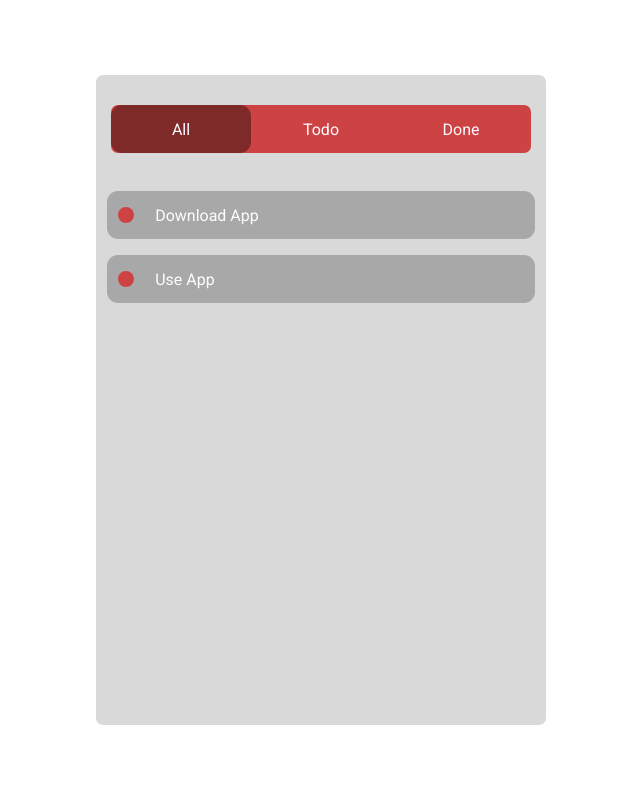
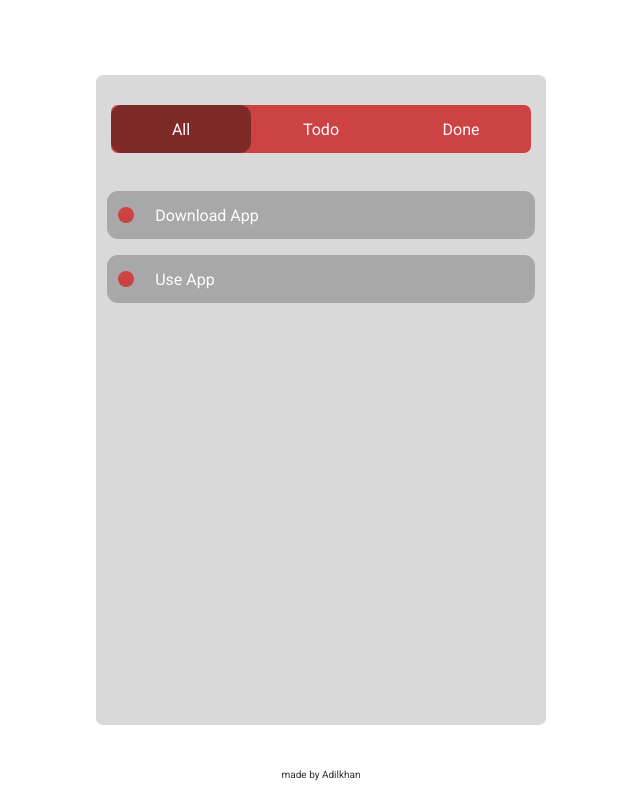
Before and after one commit to boravia/todo-list, a Vue app: page / in a window 1280 px wide. Shown: the whole page, without its empty margins (319-959 px from the left). Built offline with nearby package versions, Linux system fonts and the light colour scheme.

Commit message:
added components for checklist and footerapp

```diff
--- a/src/App.vue
+++ b/src/App.vue
@@ -1,48 +1,16 @@
 <script setup lang="ts">
 import NavigationBar from './components/NavigationBar.vue';
-import { Icon } from '@iconify/vue';
-import { defineComponent } from 'vue';
-// import 'iconify-icon';к
-
-// defineComponent({
-//   name: 'MaterialSymbols10kSharp',
-// });
-const props = defineProps({
-  props: {
-
-  }
-});
-
-
-
+import CheckList from './components/CheckList.vue';
+import FooterApp from './components/FooterApp.vue';
 </script>
 
 <template>
   <div class="app">
     <div class="todo-body">
       <NavigationBar></NavigationBar>
-      <!-- <div class="navigation">
-        <button class="btn">All</button>
-        <button class="btn toggle">Todo</button>
-        <button class="btn">Done</button>
-      </div> -->
-      <ul class="list">
-        <li class="list_element">
-          <div class="circle"></div>
-          <span class="list_text">Download App</span>
-          <button class="remove_btn">
-            <Icon icon="ph:trash" />
-          </button>
-        </li>
-        <li class="list_element">
-          <div class="circle"></div>
-          <span class="list_text">Use App</span>
-          <button class="remove_btn">
-            <Icon icon="ph:trash" />
-          </button>
-        </li>
-      </ul>
+      <CheckList></CheckList>
     </div>
+    <FooterApp></FooterApp>
   </div>
 </template>
 
@@ -53,69 +21,8 @@ const props = defineProps({
   width: 45em;
   position: absolute;
   top: 50%;
-  /* Position from the top 50% */
   left: 50%;
-  /* Position from the left 50% */
   transform: translate(-50%, -50%);
   border-radius: .7em;
 }
-
-.list_element {
-  width: auto;
-  height: 3em;
-  background: var(--dark-gray);
-  margin: .5em;
-  margin-inline: .7em;
-  border-radius: .7em;
-  padding: .7em;
-  display: grid;
-  gap: .7em;
-  align-items: center;
-  font-size: 1.6em;
-  grid-template-columns: 1.6em 1fr 1.6em;
-}
-
-.list {
-  display: grid;
-}
-
-.list_text {
-  color: var(--whitish);
-}
-
-.list_element:hover {
-  color: var(--light-gray);
-  transition: .2s;
-  box-shadow: 0px 1px 20px rgb(240 240 240 / 45%);
-  opacity: 1;
-  .list_text {
-    color: var(--light-gray);
-    /* cursor: default; */
-  }
-}
-
-.list_element:hover .remove_btn {
-  opacity: 1;
-  color: var(--light-gray);
-}
-
-.circle {
-  width: 1em;
-  height: 1em;
-  background-color: var(--secondary-color);
-  border-radius: 50%;
-}
-
-.remove_btn {
-  opacity: 0;
-  color: var(--light-gray);
-  transition: opacity .2s;
-}
-
-.remove_btn:hover {
-  opacity: 1;
-  color: var(--light-gray);
-  cursor: pointer;
-  transition: opacity .2s;
-}
 </style>
--- /dev/null
+++ b/src/components/CheckList.vue
@@ -0,0 +1,90 @@
+<template>
+  <ul class="list">
+    <li class="list_element">
+      <div class="circle"></div>
+      <span class="list_text">Download App</span>
+      <button class="remove_btn">
+        <Icon icon="ph:trash" />
+      </button>
+    </li>
+    <li class="list_element">
+      <div class="circle"></div>
+      <span class="list_text">Use App</span>
+      <button class="remove_btn">
+        <Icon icon="ph:trash" />
+      </button>
+    </li>
+  </ul>
+</template>
+
+<script>
+import { Icon } from '@iconify/vue';
+export default {
+  components: {
+    Icon,
+  },
+}
+</script>
+
+
+<style lang="scss" scoped>
+.list_element {
+  width: auto;
+  height: 3em;
+  background: var(--dark-gray);
+  margin: .5em;
+  margin-inline: .7em;
+  border-radius: .7em;
+  padding: .7em;
+  display: grid;
+  gap: .7em;
+  align-items: center;
+  font-size: 1.6em;
+  grid-template-columns: 1.6em 1fr 1.6em;
+}
+
+.list {
+  display: grid;
+}
+
+.list_text {
+  color: var(--whitish);
+}
+
+.list_element:hover {
+  color: var(--light-gray);
+  transition: .2s;
+  box-shadow: 0px 1px 20px rgb(240 240 240 / 45%);
+  opacity: 1;
+
+  .list_text {
+    color: var(--light-gray);
+    /* cursor: default; */
+  }
+}
+
+.list_element:hover .remove_btn {
+  opacity: 1;
+  color: var(--light-gray);
+}
+
+.circle {
+  width: 1em;
+  height: 1em;
+  background-color: var(--secondary-color);
+  border-radius: 50%;
+}
+
+.remove_btn {
+  opacity: 0;
+  color: var(--light-gray);
+  transition: opacity .2s;
+}
+
+.remove_btn:hover {
+  opacity: 1;
+  color: var(--light-gray);
+  cursor: pointer;
+  transition: opacity .2s;
+}
+</style>
--- /dev/null
+++ b/src/components/FooterApp.vue
@@ -0,0 +1,23 @@
+<template>
+    <div>
+        <footer class="footer">made by Adilkhan</footer>
+    </div>
+</template>
+
+<script>
+    export default {
+
+    }
+</script>
+
+<style lang="scss" scoped>
+.footer {
+  position: fixed;
+  bottom: 0;
+  width: 100%;
+  color: #333;
+  padding: 20px 0;
+  text-align: center;
+  cursor: default;
+}
+</style>
--- a/src/main.ts
+++ b/src/main.ts
@@ -2,6 +2,8 @@ import { createApp } from 'vue'
 import App from './App.vue'
 
 import NavigationBar from "@/components/NavigationBar.vue";
+import CheckList from './components/CheckList.vue';
+import FooterApp from './components/FooterApp.vue'
 import './scss/reset.scss';
 import './scss/rules.scss'
 
@@ -13,7 +15,8 @@ function registerComponent(app: any, component: any): void {
 }
 
 registerComponent(app, NavigationBar);
-
+registerComponent(app, CheckList);
+registerComponent(app, FooterApp);
 
 
 
```
Also changed, not shown: src/dependencies/index.d.ts (+11 -5 lines).
